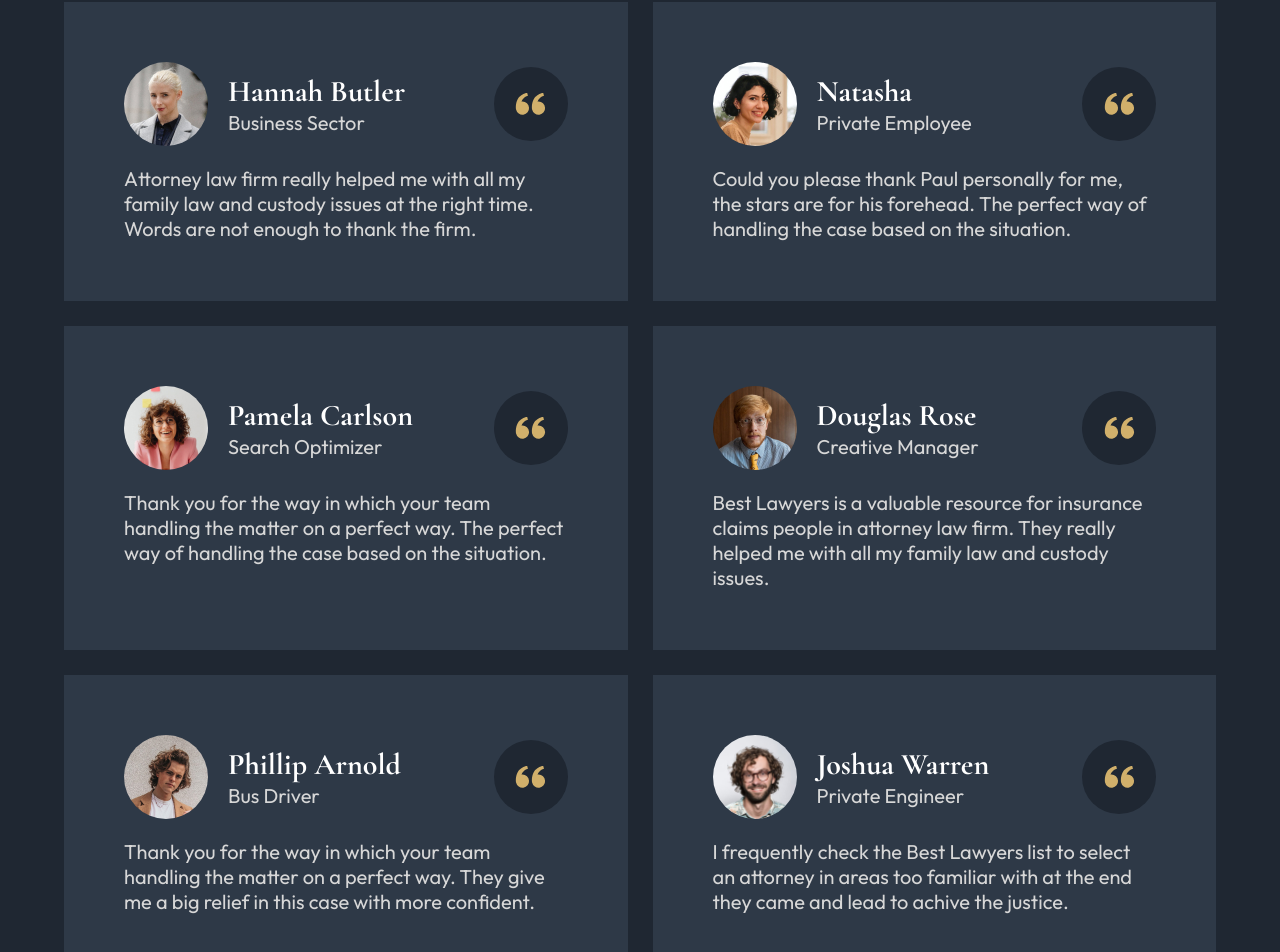
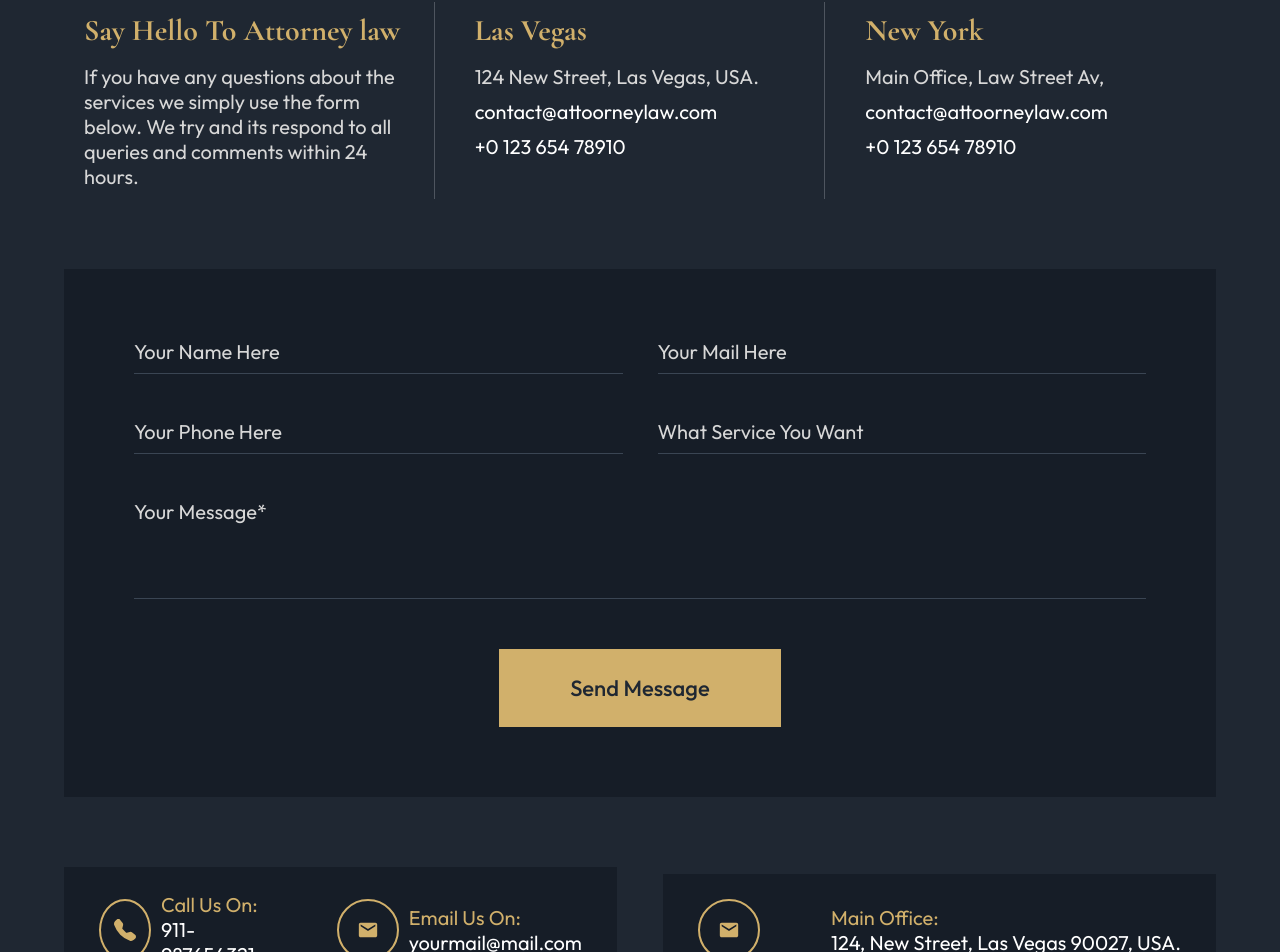
Before and after one commit to MohamedHabibFrigui/Law-Firm, a React (Vite) app: page / in a window 1280 px wide. Shown: the part 838-1790 px from the top of the page. Built offline with nearby package versions, Linux system fonts and the light colour scheme.

Commit message:
Add ContactForm section and complete the ContactUs page

```diff
--- a/src/App.jsx
+++ b/src/App.jsx
@@ -1,5 +1,6 @@
 import "./App.scss";
 import About from "./pages/About";
+import ContactUs from "./pages/ContactUs";
 import Home from "./pages/Home";
 import Pricing from "./pages/Pricing";
 import Testimonial from "./pages/Testimonial";
@@ -10,7 +11,8 @@ function App() {
       {/* <Home /> */}
       {/* <About /> */}
       {/* <Pricing /> */}
-      <Testimonial />
+      {/* <Testimonial /> */}
+      <ContactUs />
     </div>
   );
 }
--- a/src/components/AppointmentSection/AppointmentSection.jsx
+++ b/src/components/AppointmentSection/AppointmentSection.jsx
@@ -24,7 +24,7 @@ const initialValues = {
   message: "",
 };
 
-const AppointmentSection = () => {
+const AppointmentSection = ({ contactForm }) => {
   const [receivedSubmission, setreceivedSubmission] = useState(false);
 
   const handleSubmit = (values, { setSubmitting }) => {
@@ -36,8 +36,8 @@ const AppointmentSection = () => {
   };
 
   return (
-    <section className="appointmentSection">
-      <div className="container">
+    <section className={`appointmentSection ${contactForm && "contactForm"}`}>
+      <div className={contactForm ? "container formContainer" : "container"}>
         {!receivedSubmission ? (
           <Formik
             initialValues={initialValues}
@@ -54,12 +54,15 @@ const AppointmentSection = () => {
               isSubmitting,
               setSubmitting,
             }) => (
-              <form onSubmit={handleSubmit}>
+              <form
+                className={contactForm && "contactForm"}
+                onSubmit={handleSubmit}
+              >
                 <div className="name">
                   <input
                     type="text"
                     name="name"
-                    placeholder="Full Name*"
+                    placeholder={contactForm ? "Your Name Here" : "Full Name*"}
                     onChange={handleChange}
                     onBlur={handleBlur}
                     value={values.name}
@@ -74,7 +77,9 @@ const AppointmentSection = () => {
                   <input
                     type="email"
                     name="email"
-                    placeholder="Email Address*"
+                    placeholder={
+                      contactForm ? "Your Mail Here" : "Email Address*"
+                    }
                     onChange={handleChange}
                     onBlur={handleBlur}
                     value={values.email}
@@ -87,7 +92,9 @@ const AppointmentSection = () => {
                   <input
                     type="text"
                     name="phone"
-                    placeholder="Phone Number*"
+                    placeholder={
+                      contactForm ? "Your Phone Here" : "Phone Number*"
+                    }
                     onChange={handleChange}
                     onBlur={handleBlur}
                     value={values.phone}
@@ -100,7 +107,9 @@ const AppointmentSection = () => {
                   <input
                     type="text"
                     name="subject"
-                    placeholder="Subject*"
+                    placeholder={
+                      contactForm ? "What Service You Want" : "Subject*"
+                    }
                     onChange={handleChange}
                     onBlur={handleBlur}
                     value={values.subject}
@@ -121,8 +130,12 @@ const AppointmentSection = () => {
                     {errors.message && touched.message && errors.message}
                   </div>
                 </div>
-                <button type="submit">
-                  {isSubmitting ? "Please Wait..." : "Get An Appointment"}
+                <button type="submit" className={contactForm && "contactForm"}>
+                  {isSubmitting
+                    ? "Please Wait..."
+                    : contactForm
+                    ? "Send Message"
+                    : "Get An Appointment"}
                 </button>
               </form>
             )}
--- a/src/components/AppointmentSection/AppointmentSection.scss
+++ b/src/components/AppointmentSection/AppointmentSection.scss
@@ -1,10 +1,18 @@
 .appointmentSection {
   padding: var(--section-padding);
   background: url(/formBg.jpg) 50% 50% / cover no-repeat;
+  &.contactForm {
+    background: var(--dark-gray);
+    padding: 70px 0;
+  }
 
   .container {
     background-color: var(--dark-gray);
     padding: 70px;
+    &.formContainer {
+      width: 100%;
+      padding: 0;
+    }
 
     form {
       display: grid;
@@ -15,7 +23,10 @@
         "phone subject"
         "message message"
         "button button";
-
+      &.contactForm {
+        background-color: var(--main-black);
+        padding: 70px;
+      }
       .name {
         grid-area: name;
       }
@@ -78,6 +89,14 @@
           background-color: transparent;
           color: var(--white);
         }
+        &.contactForm {
+          background-color: var(--main-yellow);
+          border-color: var(--main-yellow);
+          &:hover {
+            background-color: transparent;
+            color: var(--main-yellow);
+          }
+        }
       }
       .error {
         color: #e77878;
--- /dev/null
+++ b/src/components/ContactFormSection/ContactFormSection.jsx
@@ -0,0 +1,68 @@
+import "./ContactFormSection.scss";
+import { BsFillTelephoneFill } from "react-icons/bs";
+import { MdMail } from "react-icons/md";
+import AppointmentSection from "../AppointmentSection/AppointmentSection";
+const ContactFormSection = () => {
+  return (
+    <section className="contactFormSection">
+      <div className="container">
+        <header>
+          <div>
+            <h6>Say Hello To Attorney law</h6>
+            <p>
+              If you have any questions about the services we simply use the
+              form below. We try and its respond to all queries and comments
+              within 24 hours.
+            </p>
+          </div>
+          <div>
+            <h6>Las Vegas</h6>
+            <p>124 New Street, Las Vegas, USA.</p>
+            <p className="info">contact@attoorneylaw.com</p>
+            <p className="info">+0 123 654 78910</p>
+          </div>
+          <div>
+            <h6>New York</h6>
+            <p>Main Office, Law Street Av,</p>
+            <p className="info">contact@attoorneylaw.com</p>
+            <p className="info">+0 123 654 78910</p>
+          </div>
+        </header>
+        <AppointmentSection contactForm />
+        <footer className="flexBetween">
+          <div className="flexBetween">
+            <div className="contactInfo flexBetween">
+              <div className="iconContainer center">
+                <BsFillTelephoneFill className="icon" />
+              </div>
+              <div className="contactRight">
+                <p className="title">Call Us On:</p>
+                <p className="info">911-987654321</p>
+              </div>
+            </div>
+            <div className="contactInfo flexBetween">
+              <div className="iconContainer center">
+                <MdMail className="icon" />
+              </div>
+              <div className="contactRight">
+                <p className="title">Email Us On:</p>
+                <p className="info">yourmail@mail.com</p>
+              </div>
+            </div>
+          </div>
+          <div className="contactInfo mainOffice flexBetween">
+            <div className="iconContainer center">
+              <MdMail className="icon" />
+            </div>
+            <div className="contactRight">
+              <p className="title">Main Office:</p>
+              <p>124, New Street, Las Vegas 90027, USA.</p>
+            </div>
+          </div>
+        </footer>
+      </div>
+    </section>
+  );
+};
+
+export default ContactFormSection;
--- /dev/null
+++ b/src/components/ContactFormSection/ContactFormSection.scss
@@ -0,0 +1,133 @@
+.contactFormSection {
+  padding: var(--section-padding);
+  background-color: var(--dark-gray);
+
+  .container {
+    header {
+      display: grid;
+      grid-template-columns: repeat(3, 1fr);
+      gap: 20px;
+
+      & > div {
+        padding: 10px 20px;
+        &:not(:last-of-type) {
+          border-right: 1px solid #4e555f;
+        }
+        h6 {
+          color: var(--main-yellow);
+          margin-bottom: 15px;
+        }
+        p.info {
+          color: var(--white);
+          margin-top: 10px;
+          transition: var(--main-transition);
+          cursor: pointer;
+          &:hover {
+            color: var(--main-yellow);
+          }
+        }
+      }
+    }
+    footer {
+      & > div {
+        background-color: var(--main-black);
+        width: 48%;
+      }
+      .contactInfo {
+        padding: 25px 35px;
+
+        .iconContainer {
+          width: 62px;
+          height: 62px;
+          border-radius: 50%;
+          border: 2px solid var(--main-yellow);
+          margin-right: 10px;
+
+          .icon {
+            font-size: 22px;
+            color: var(--main-yellow);
+          }
+        }
+        .contactRight {
+          .title {
+            color: var(--main-yellow);
+          }
+          p {
+            color: var(--white);
+            &.info {
+              color: var(--white);
+              transition: var(--main-transition);
+              cursor: pointer;
+              &:hover {
+                color: var(--main-yellow);
+              }
+            }
+          }
+        }
+      }
+    }
+  }
+}
+
+// RESPONSIVE
+@media screen and (max-width: 1279.98px) {
+  .contactFormSection .container {
+    header {
+      grid-template-columns: repeat(1, 1fr);
+      gap: 20px;
+      & > div {
+        padding: 10px 0;
+        &:not(:last-of-type) {
+          border-right: none;
+        }
+      }
+    }
+    footer {
+      flex-direction: column;
+      & > div {
+        width: 100%;
+        &:first-of-type {
+          flex-direction: column;
+          align-items: flex-start;
+          margin-bottom: 15px;
+        }
+      }
+      .contactInfo {
+        justify-content: flex-start;
+      }
+    }
+  }
+}
+@media screen and (max-width: 991.98px) {
+  .contactFormSection .container {
+    footer {
+      & > div {
+        padding: 40px 20px;
+      }
+      .contactInfo {
+        padding: 20px;
+        &.mainOffice {
+          padding: 40px 20px;
+        }
+        .iconContainer {
+          display: none;
+        }
+      }
+    }
+  }
+}
+@media screen and (max-width: 767.98px) {
+  .contactFormSection .container {
+    footer {
+      .contactInfo {
+        padding: 10px 20px;
+
+        .contactRight {
+          .title {
+            display: none;
+          }
+        }
+      }
+    }
+  }
+}
--- /dev/null
+++ b/src/pages/ContactUs.jsx
@@ -0,0 +1,17 @@
+import ContactFormSection from "../components/ContactFormSection/ContactFormSection";
+import Footer from "../components/Footer/Footer";
+import FAQSection from "../components/FAQSection/FAQSection";
+import SectionHeader from "../components/SectionHeader/SectionHeader";
+
+const ContactUs = () => {
+  return (
+    <div className="contactUsPage">
+      <SectionHeader sectionTitle="Contact Us" />
+      <ContactFormSection />
+      <FAQSection />
+      <Footer />
+    </div>
+  );
+};
+
+export default ContactUs;
```
